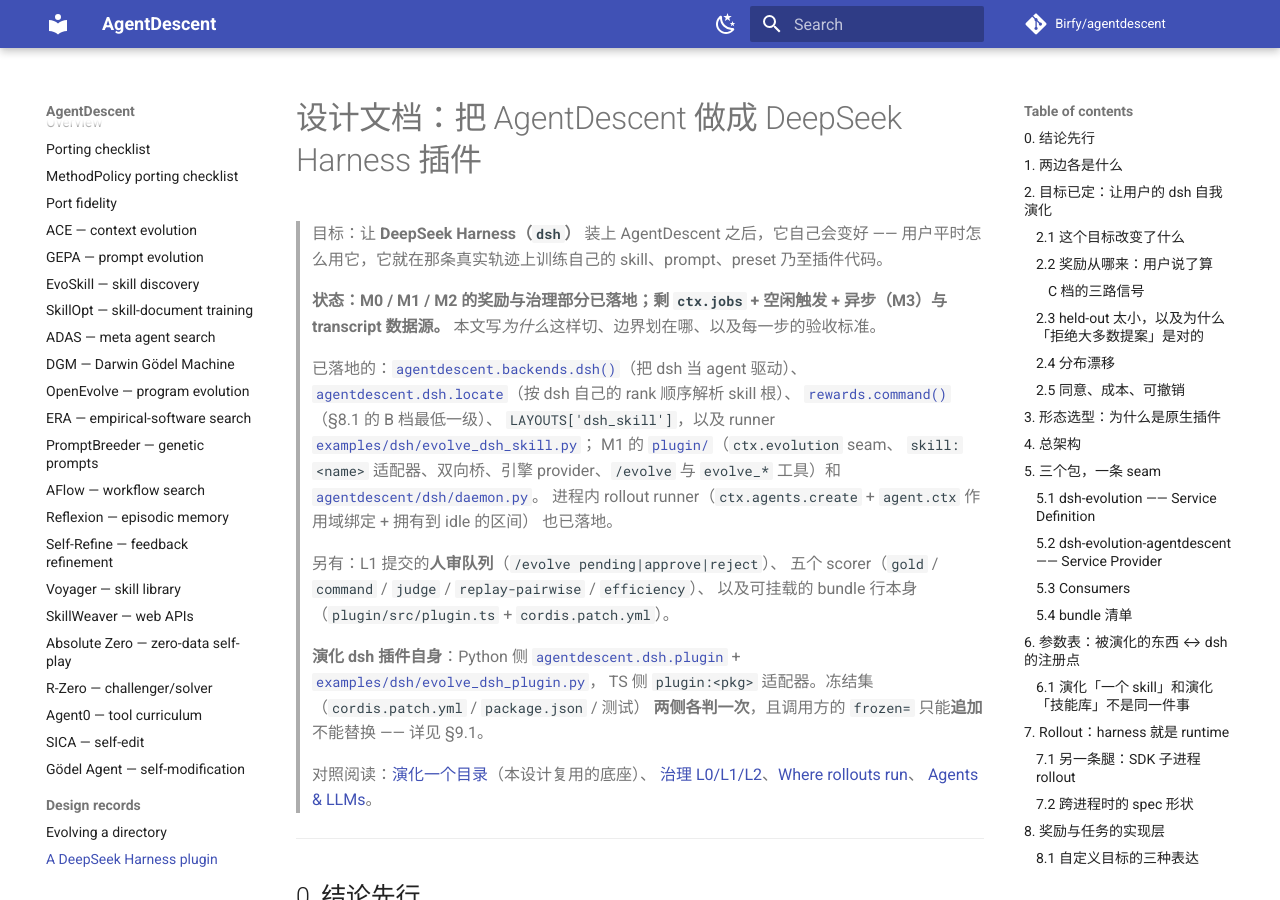
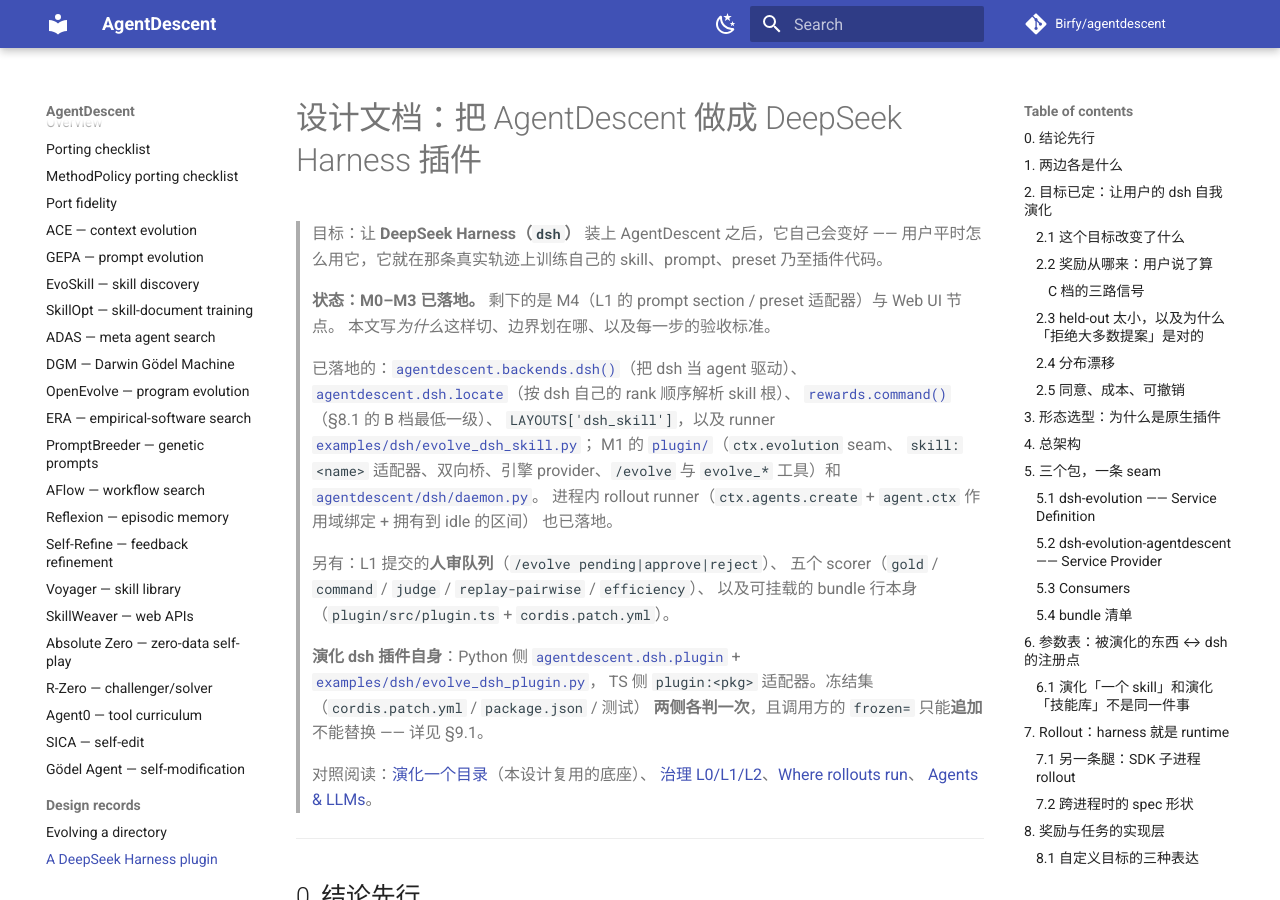
Before and after one commit to Birfy/agentdescent, an MkDocs documentation site: the page built from docs/design-dsh-plugin.md, in a window 1280 px wide and 900 px high. Built offline with MkDocs 1.6.1 and Material for MkDocs 9.7.7, drawn with Linux system fonts in a browser that asks for light colours; comment, search, counter and statistics services are not loaded.

Commit message:
docs: M3 landed
ctx.jobs, the idle trigger, the async runtime and the transcript task source
are all in, alongside the declarative dataset and objective config the usage
page documents.

Co-Authored-By: Claude Opus 5 <noreply@anthropic.com>
Claude-Session: https://claude.ai/code/session_0113HXuwqx78WRYzRE7DEaWJ

```diff
--- a/docs/design-dsh-plugin.md
+++ b/docs/design-dsh-plugin.md
@@ -3,7 +3,7 @@
 > 目标：让 **DeepSeek Harness（`dsh`）** 装上 AgentDescent 之后，它自己会变好 ——
 > 用户平时怎么用它，它就在那条真实轨迹上训练自己的 skill、prompt、preset 乃至插件代码。
 >
-> **状态：M0 / M1 / M2 的奖励与治理部分已落地；剩 `ctx.jobs` + 空闲触发 + 异步（M3）与 transcript 数据源。** 本文写*为什么*这样切、边界划在哪、以及每一步的验收标准。
+> **状态：M0–M3 已落地。** 剩下的是 M4（L1 的 prompt section / preset 适配器）与 Web UI 节点。 本文写*为什么*这样切、边界划在哪、以及每一步的验收标准。
 >
 > 已落地的：[`agentdescent.backends.dsh()`](https://github.com/Birfy/agentdescent/blob/main/agentdescent/backends.py)（把 dsh 当 agent 驱动）、
 > [`agentdescent.dsh.locate`](https://github.com/Birfy/agentdescent/blob/main/agentdescent/dsh/locate.py)（按 dsh 自己的 rank 顺序解析 skill 根）、
@@ -666,8 +666,8 @@ monorepo 的四个具体后果，每一条都要落到文件：
 |---|---|---|---|
 | **M0** ✅ | **离线自我演化。** 纯 Python 零 TS：读用户真实 profile 的 skill 目录，任务和判据由用户给（A 档数据集，或 B 档一条命令），rollout 走 `deepseek-harness-sdk` 子进程，产物 `EvolutionResult.write_to()` 落回去 | 在**真实 profile** 上跑完，给出 before/after 两个数，产物能被 dsh 正常加载 | 3 天 |
 | **M1** ✅ | 插件最小可用：`plugin/` 骨架 + sidecar + `ctx.evolution` seam + skill 适配器 + 进程内 rollout + `/evolve` + `evolve_start` 工具。只有 L2 | `dsh plugin add ./plugin` 之后 `/evolve skill:x` 跑完，新 skill 在**同一个会话里**生效 | 1 周 |
-| **M2** ◑ | 奖励闭环：ScorerRegistry + A/B 档（`gold` / `command` / `judge`）+ C 档兜底（`replay-pairwise` + `efficiency`）+ transcript TaskSource（TS 侧 `session-query`） | 三档各跑通一个真实例子；**兜底档接受不了时能说清是因为 N 太小**，而不是静悄悄没结果 | 1–1.5 周 |
-| **M3** | 常驻形态：`ctx.jobs` + 空闲触发 + 异步运行时（`asynchronous=True, async_ratio=3`）+ Web UI 节点 + 预算上限 | 正常用 harness 的同时后台演化，任何用户输入立刻让路，花了多少 token 看得见 | 1 周 |
+| **M2** ✅ | 奖励闭环：ScorerRegistry + A/B 档（`gold` / `command` / `judge`）+ C 档兜底（`replay-pairwise` + `efficiency`）+ transcript TaskSource（TS 侧 `session-query`） | 三档各跑通一个真实例子；**兜底档接受不了时能说清是因为 N 太小**，而不是静悄悄没结果 | 1–1.5 周 |
+| **M3** ✅ | 常驻形态：`ctx.jobs` + 空闲触发 + 异步运行时（`asynchronous=True, async_ratio=3`）+ Web UI 节点 + 预算上限 | 正常用 harness 的同时后台演化，任何用户输入立刻让路，花了多少 token 看得见 | 1 周 |
 | **M4** | L1：prompt section / preset / 插件代码，测试门 + `ctx.approval` 人审 + 冻结集双 guard | 一次 L1 提交必须弹审批；冻结行的补丁在两侧都被拒（各写一个测试） | 1–2 周 |
 
 M0 单独就值得做完再决定要不要继续 —— 它给出这条路线的第一个真实数字，而且已经是
```
